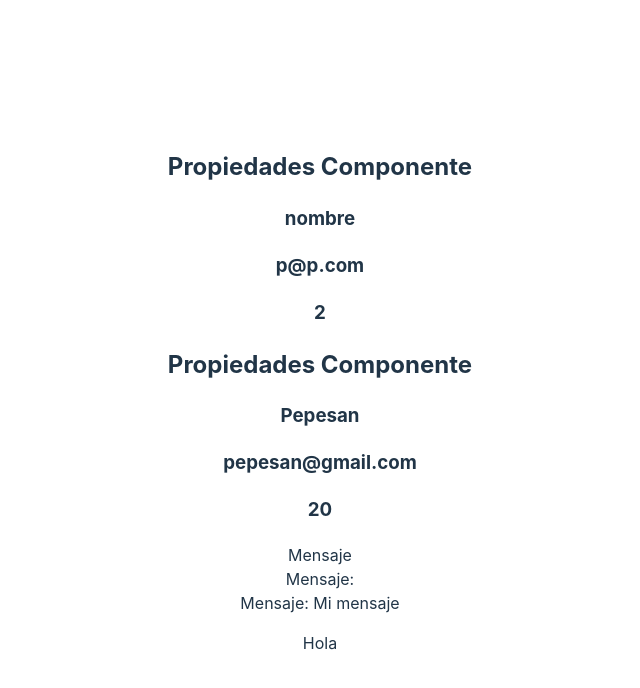
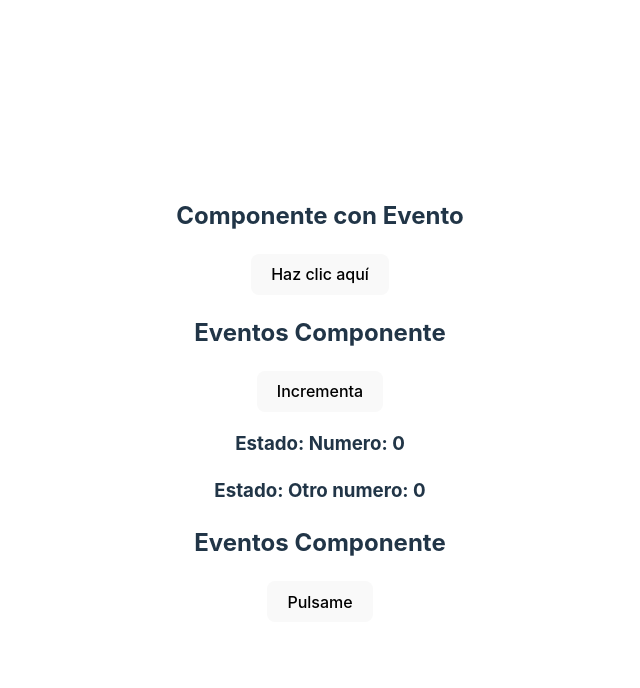
Before and after one commit to pepesan/ejemplo-vite-react-ts, a React (Vite) app: page / in a window 1280 px wide. Shown: the top 688 px of the page, without its empty margins (320-960 px from the left). Built offline with nearby package versions, Linux system fonts and the light colour scheme.

Commit message:
Ejemplos de componentes basados en clases y en funciones y en constantes de funciones anónimas para eventos

```diff
--- a/src/App.tsx
+++ b/src/App.tsx
@@ -1,21 +1,18 @@
 import './App.css'
-import PropiedadesComponente from "./components/props/PropiedadesComponente.tsx";
-import SimpleComponent from "./components/props/SimpleComponent.tsx";
-import SimplePropFC from "./components/props/SimplePropFC.tsx";
-import VariablesLocales from "./components/props/VariablesLocales.tsx";
+import BotonConEvento from "./components/eventos/BotonConEvento.tsx";
+import EventosComponente from "./components/eventos/EventosComponente.tsx";
+import EventosComponenteSencillo from "./components/eventos/EventosComponenteSencillo.tsx";
+
 
 
 function App() {
 
-  return (
+    return (
     <>
       <div className="card">
-          <PropiedadesComponente/>
-          <PropiedadesComponente age={20} email="pepesan@gmail.com" name="Pepesan"/>
-          <SimpleComponent message="Mensaje"/>
-          <SimplePropFC/>
-          <SimplePropFC mensaje="Mi mensaje"/>
-          <VariablesLocales/>
+          <BotonConEvento/>
+          <EventosComponente/>
+          <EventosComponenteSencillo/>
       </div>
     </>
   )
--- /dev/null
+++ b/src/components/eventos/BotonConEvento.tsx
@@ -0,0 +1,21 @@
+import { MouseEvent } from "react";
+
+function BotonConEvento() {
+
+    // const manejarClick
+    //         = (event: MouseEvent<HTMLButtonElement>) => {
+    const manejarClick
+        = (event: MouseEvent<HTMLButtonElement>) => {
+        event.preventDefault();
+        console.log("Se ha hecho clic en el botón");
+    };
+
+    return (
+        <div>
+            <h2>Componente con Evento</h2>
+            <button onClick={manejarClick}>Haz clic aquí</button>
+        </div>
+    );
+}
+
+export default BotonConEvento;
--- /dev/null
+++ b/src/components/eventos/EventosComponente.tsx
@@ -0,0 +1,52 @@
+import React, {Component, MouseEvent} from 'react';
+
+interface EstadoBoton {
+    numero: number;
+    otronumero: number;
+}
+
+class  EventosComponente extends Component<never, EstadoBoton>{
+    state : EstadoBoton= {
+        numero : 0,
+        otronumero: 0
+    };
+
+    constructor(props: Readonly<never>){
+        super(props);
+        //console.log(this.state);
+        //asociación de los métodos a atributos
+        this.pulsame = this.pulsame.bind(this);
+        this.increment = this.increment.bind(this);
+    }
+    render(): React.ReactElement{
+        return (
+            <div id="EventosComponente">
+                <h2>Eventos Componente</h2>
+                <button onClick={this.pulsame}>Incrementa</button>
+                <h3>Estado: Numero: {this.state.numero}</h3>
+                <h3>Estado: Otro numero: {this.state.otronumero}</h3>
+            </div>
+
+        )
+    }
+    /*
+        Funcion de manejo de evento
+     */
+    pulsame(event: MouseEvent<HTMLButtonElement>){
+        event.preventDefault();
+        console.log(event.target);
+        this.increment(1)
+    }
+    /*
+    Función de manejo de estado
+     */
+    increment(amt: number){
+        // like this
+        this.setState(state => ({
+            ...state,
+            numero: state.numero + amt
+        }));
+    }
+}
+
+export default EventosComponente;
--- /dev/null
+++ b/src/components/eventos/EventosComponenteSencillo.tsx
@@ -0,0 +1,31 @@
+import React, {Component, MouseEvent} from 'react';
+
+
+class  EventosComponenteSencillo extends Component<never, never>{
+
+    constructor(props: Readonly<never>){
+        super(props);
+        //console.log(this.state);
+        //asociación de los métodos a atributos
+        this.pulsame = this.pulsame.bind(this);
+    }
+    render(): React.ReactElement{
+        return (
+            <div id="EventosComponente">
+                <h2>Eventos Componente</h2>
+                <button onClick={this.pulsame}>Pulsame</button>
+            </div>
+
+        )
+    }
+    /*
+        Funcion de manejo de evento
+     */
+    pulsame(event: MouseEvent<HTMLButtonElement>){
+        event.preventDefault();
+        // console.log(event.target);
+        console.log("Se ha hecho clic en el botón");
+    }
+}
+
+export default EventosComponenteSencillo;
```
